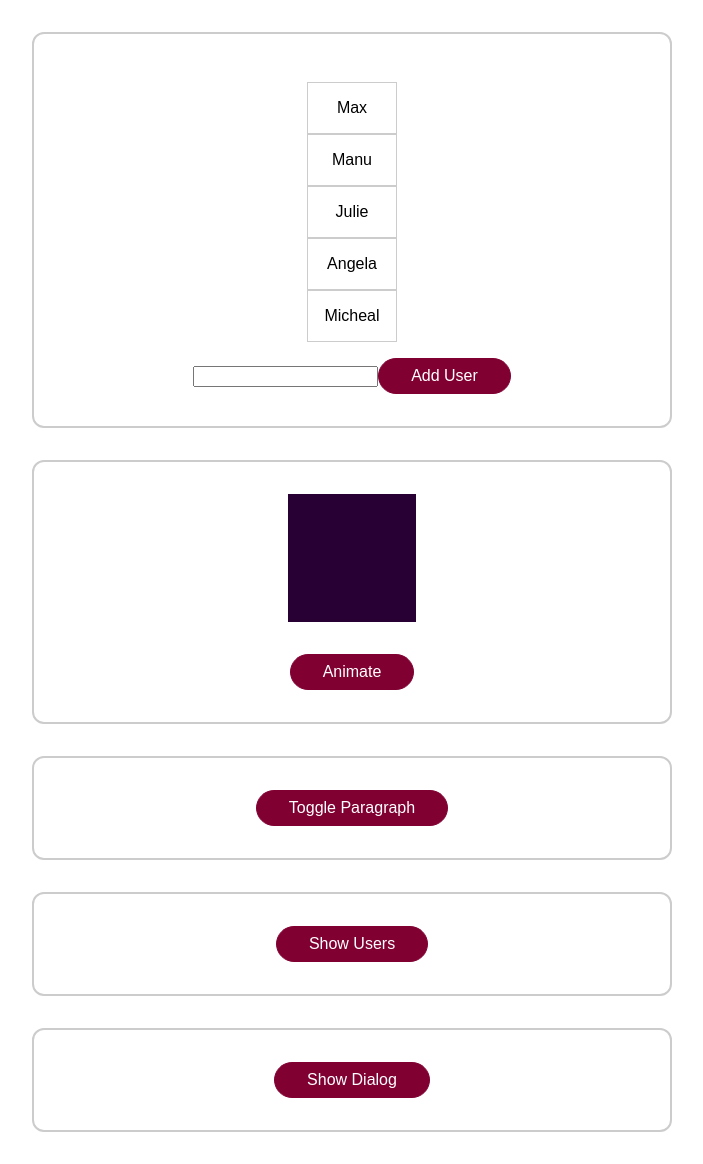
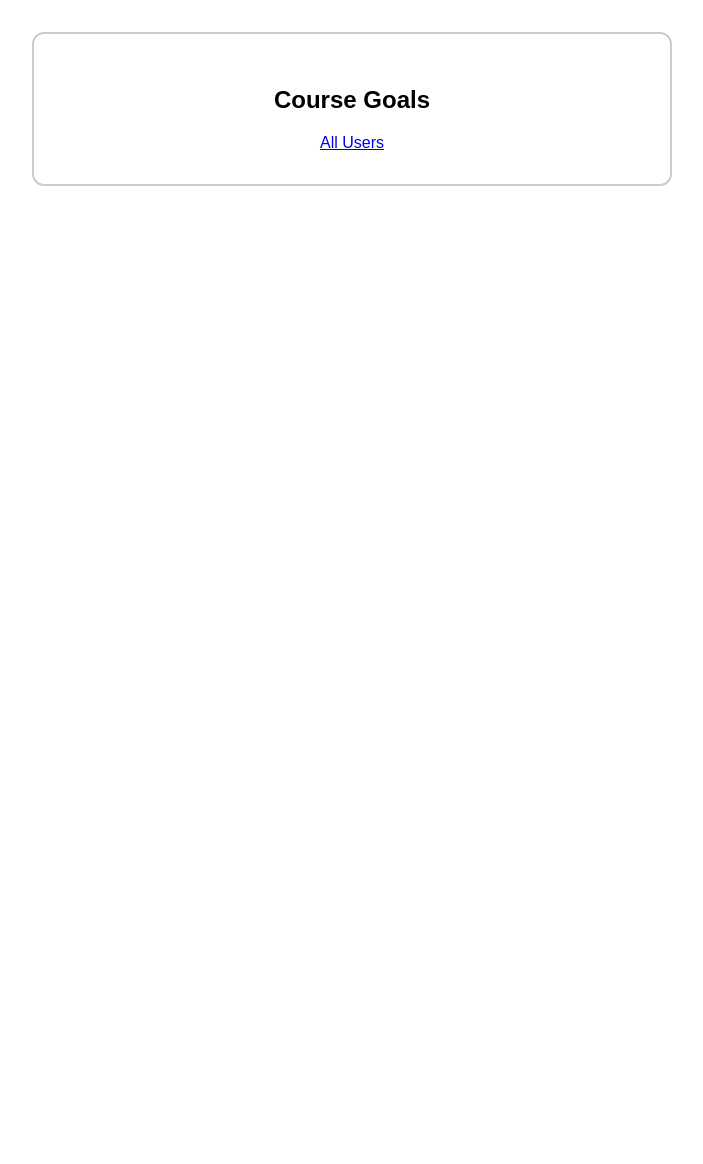
Before and after one commit to vahid-bagh3ri/VueJS_1, a Vue app: page /goals in a window 1280 px wide. Shown: the whole page, without its empty margins (288-991 px from the left). After the commit the page ends 800 px from the top, so only its background shows below. Built offline with nearby package versions, Linux system fonts and the light colour scheme.

Commit message:
17. Animating Route Changes

```diff
--- a/package.json
+++ b/package.json
@@ -9,7 +9,8 @@
   },
   "dependencies": {
     "core-js": "^3.6.5",
-    "vue": "^3.0.0"
+    "vue": "^3.0.0",
+    "vue-router": "^4.0.8"
   },
   "devDependencies": {
     "@vue/cli-plugin-babel": "~4.5.0",
--- a/src/App.vue
+++ b/src/App.vue
@@ -1,47 +1,13 @@
 <template>
-  <div class="container"><users-list></users-list></div>
-  <div class="container">
-    <div class="block" :class="{ animate: animatedBlock }"></div>
-    <button @click="animateBlock">Animate</button>
-  </div>
-  <div class="container">
-    <!-- enter-to-class="some=class" enter-active-class="..." -->
-    <transition
-      :css="false"
-      @before-enter="beforeEnter"
-      @enter="enter"
-      @after-enter="afterEnter"
-      @before-leave="beforeLeave"
-      @leave="leave"
-      @after-leave="afterLeave"
-      @enter-cancelled="enterCancelled"
-      @leave-cancelled="leaveCancelled"
-    >
-      <p v-if="paraIsVisible">This is only sometimes visible...</p>
+  <router-view v-slot="slotProps">
+    <transition name="fade-button" mode="out-in">
+      <component :is="slotProps.Component"></component>
     </transition>
-    <button @click="toggleParagraph">Toggle Paragraph</button>
-  </div>
-  <div class="container">
-    <transition name="fade-button" mode="out-in">
-      <button @click="showUsers" v-if="!usersAreVisible">Show Users</button>
-      <button @click="showUsers" v-else>Hide Users</button>
-    </transition>
-  </div>
-  <base-modal @close="hideDialog" :open="dialogIsVisible">
-    <p>This is a test dialog!</p>
-    <button @click="hideDialog">Close it!</button>
-  </base-modal>
-  <div class="container">
-    <button @click="showDialog">Show Dialog</button>
-  </div>
+  </router-view>
 </template>
 
 <script>
-import UsersList from './components/UsersList.vue';
 export default {
-  components: {
-    UsersList
-  },
   data() {
     return {
       animatedBlock: false,
@@ -175,6 +141,33 @@ button:active {
   animation: slide-fade 0.3s ease-out forwards;
 }
 
+.fade-button-enter-from,
+.fade-button-leave-to {
+  opacity: 0;
+}
+
+.fade-button-enter-active {
+  transition: opacity 0.3s ease-out;
+}
+
+.fade-button-leave-active {
+  transition: opacity 0.3s ease-in;
+}
+
+.route-enter-from {
+}
+
+.route-enter-active {
+  animation: slide-scale 0.4s ease-out;
+}
+
+.route-enter-to {
+}
+
+.route-leave-active {
+  animation: slide-scale 0.4s ease-in;
+}
+
 @keyframes slide-scale {
   0% {
     transform: translateX(0) scale(1);
--- a/src/main.js
+++ b/src/main.js
@@ -1,10 +1,30 @@
 import { createApp } from 'vue';
+import { createRouter, createWebHistory } from 'vue-router';
 
 import App from './App.vue';
 import BaseModal from './components/BaseModal.vue';
+import AllUsers from './pages/AllUsers.vue';
+import CourseGoals from './pages/CourseGoals.vue';
+const router = createRouter({
+  history: createWebHistory(),
+  routes: [
+    {
+      path: '/',
+      component: AllUsers
+    },
+    {
+      path: '/goals',
+      component: CourseGoals
+    }
+  ]
+});
 
 const app = createApp(App);
 
 app.component('base-modal', BaseModal);
 
-app.mount('#app');
+app.use(router);
+
+router.isReady().then(function() {
+  app.mount('#app');
+});
--- /dev/null
+++ b/src/pages/AllUsers.vue
@@ -0,0 +1,6 @@
+<template>
+  <div class="container">
+    <h2>All Users</h2>
+    <router-link to="/goals">Course Goals</router-link>
+  </div>
+</template>
--- /dev/null
+++ b/src/pages/CourseGoals.vue
@@ -0,0 +1,6 @@
+<template>
+  <div class="container">
+    <h2>Course Goals</h2>
+    <router-link to="/">All Users </router-link>
+  </div>
+</template>
```
Also changed, not shown: 1 other file (tests, documents, lock files or other folders).
